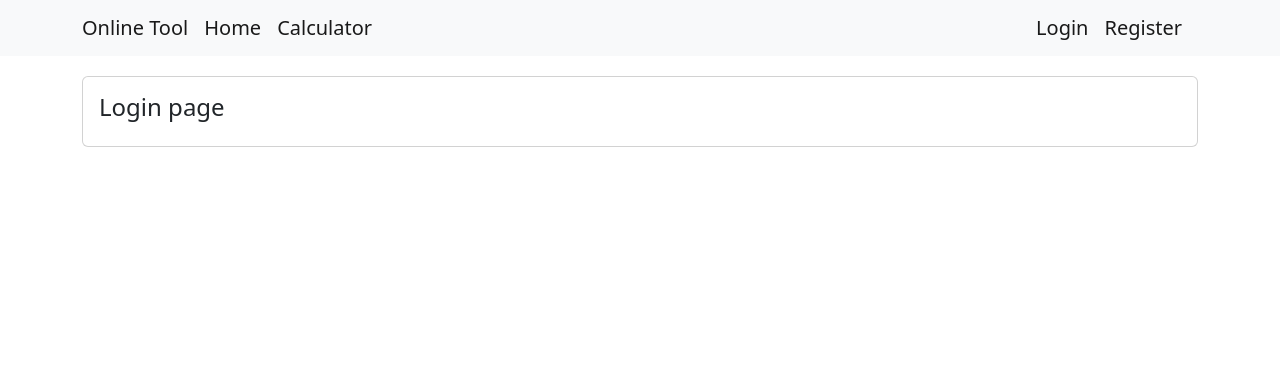
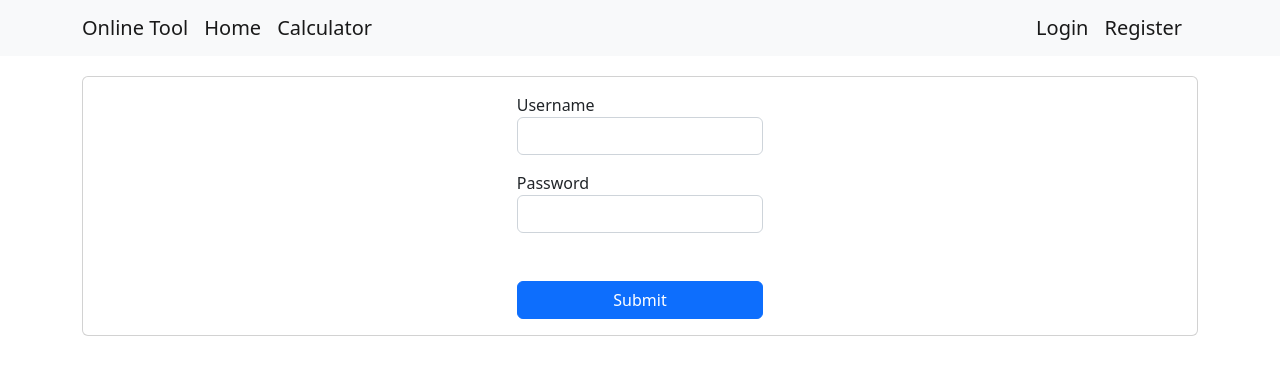
Before and after one commit to Wenqiang-Hu/calculator-app, a React (Create React App) app: page /calculator/login in a window 1280 px wide. Shown: the top 374 px of the page. Built offline with nearby package versions, Linux system fonts and the light colour scheme.

Commit message:
building login page

```diff
--- a/src/components/content/login.jsx
+++ b/src/components/content/login.jsx
@@ -2,11 +2,42 @@ import React, { Component } from 'react';
 import Base from './base';
 
 class Login extends Component {
-    state = {  }
+    state = {
+        error_message: "",
+        username: "",
+        password: "",
+    }
+
+    handleClick = e => {
+        e.preventDefault();
+
+        console.log(this.state);
+    }
     render() {
         return (
             <Base>
-                <h4>Login page</h4>
+            <div className="container">
+                <div className="row justify-content-md-center">
+                    <div className="col col-sm-3">
+                    <form>
+                    <div className="mb-3">
+                        <label htmlFor="username">Username</label>
+                        <input onChange={e => {this.setState({username: e.target.value})}} type="username" className="form-control" id="username" aria-describedby="emailHelp"/>
+                    </div>
+                    <div className="mb-3">
+                        <label htmlFor="password">Password</label>
+                        <input onChange={e => {this.setState({password: e.target.value})}}type="password" className=" form-control" id="password"/>
+                    </div>
+
+                    <div style={{height: "2rem", color: "red"}}>
+                        {this.state.error_message}
+                    </div>
+                    <button onClick={this.handleClick} style={{width: "100%"}} type="submit" className="btn btn-primary">Submit</button>
+                </form>
+                    </div>
+                </div>
+            </div>
+
             </Base>
         );
     }
```
